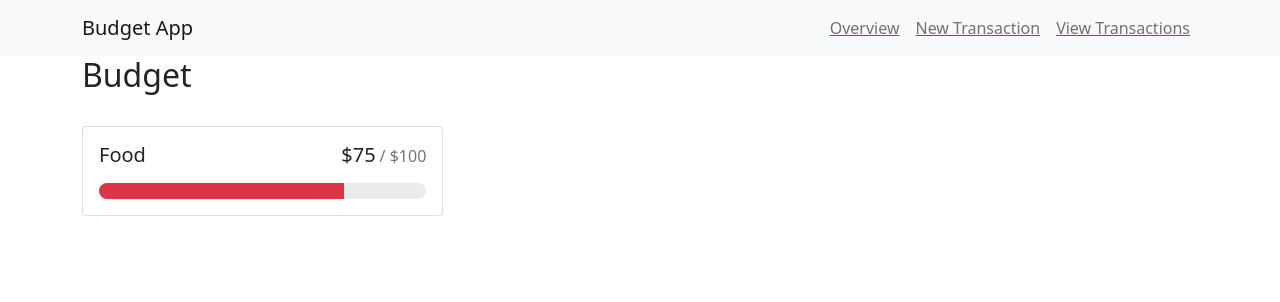
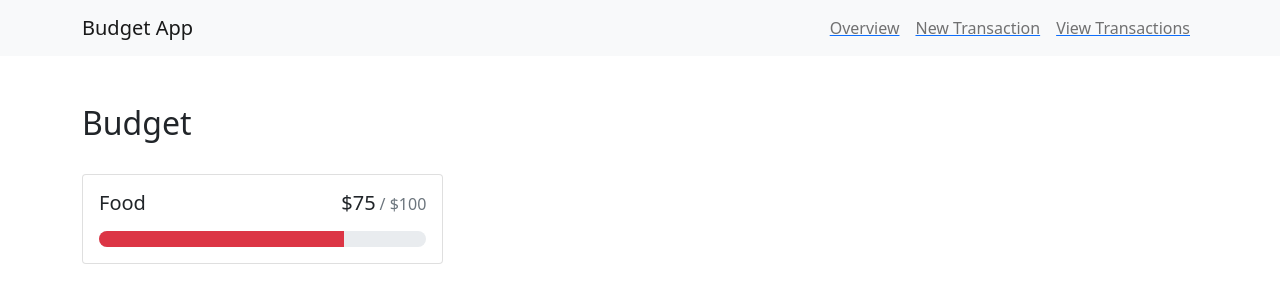
Before and after one commit to imolina212/budgeting-app-frontend, a React (Create React App) app: page /transactions/budget in a window 1280 px wide. Shown: the top 302 px of the page. Built offline with nearby package versions, Linux system fonts and the light colour scheme.

Commit message:
added margin to budget page

```diff
--- a/src/Pages/Budget.js
+++ b/src/Pages/Budget.js
@@ -4,7 +4,7 @@ import BudgetCard from "../Components/BudgetCard"
 
 export default function Budget() {
     return(
-        <Container>
+        <Container className="my-5">
             <Stack direction="horizontal" gap="2" className="mb-4">
                 <h2 className="me-auto">Budget</h2>
             </Stack>
```
